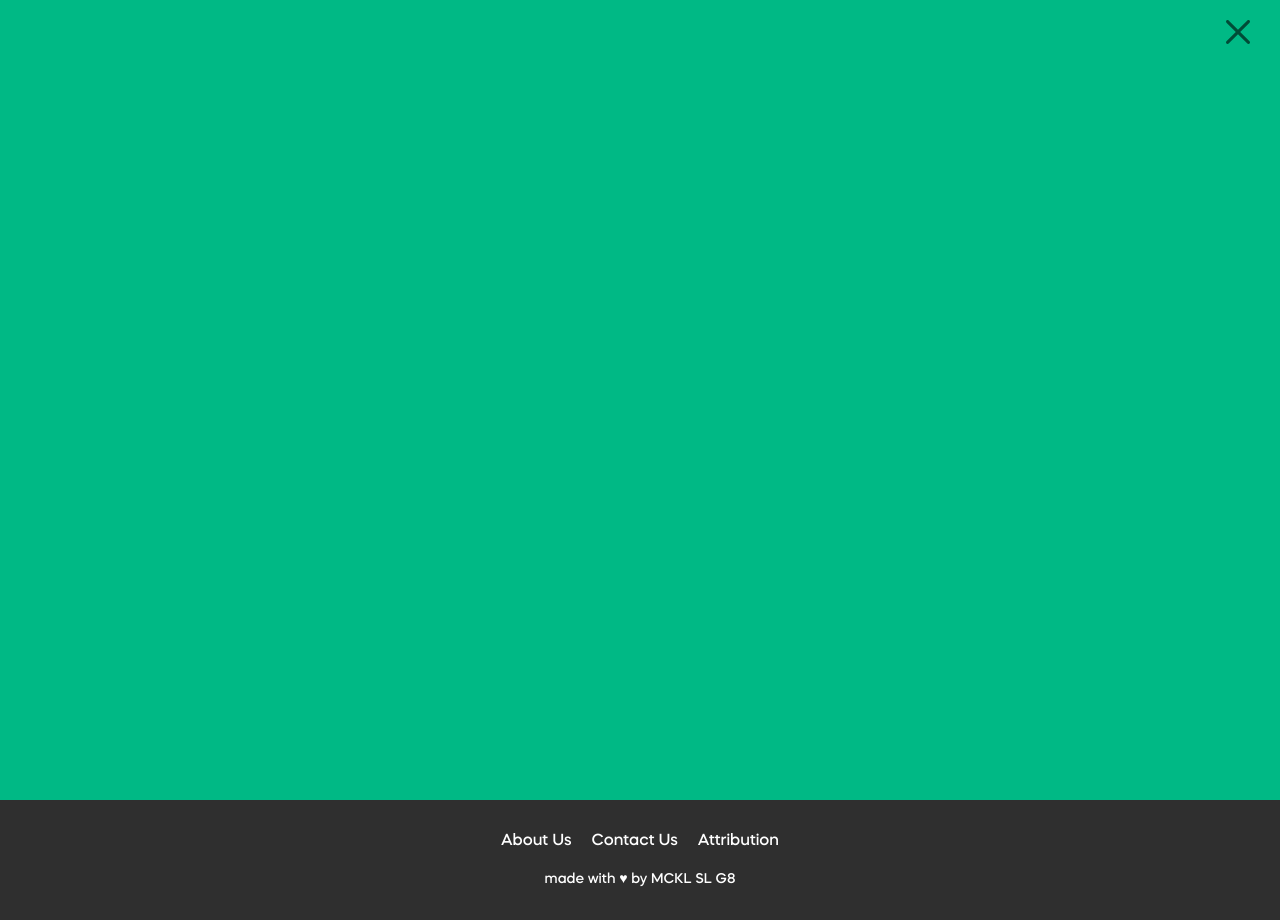
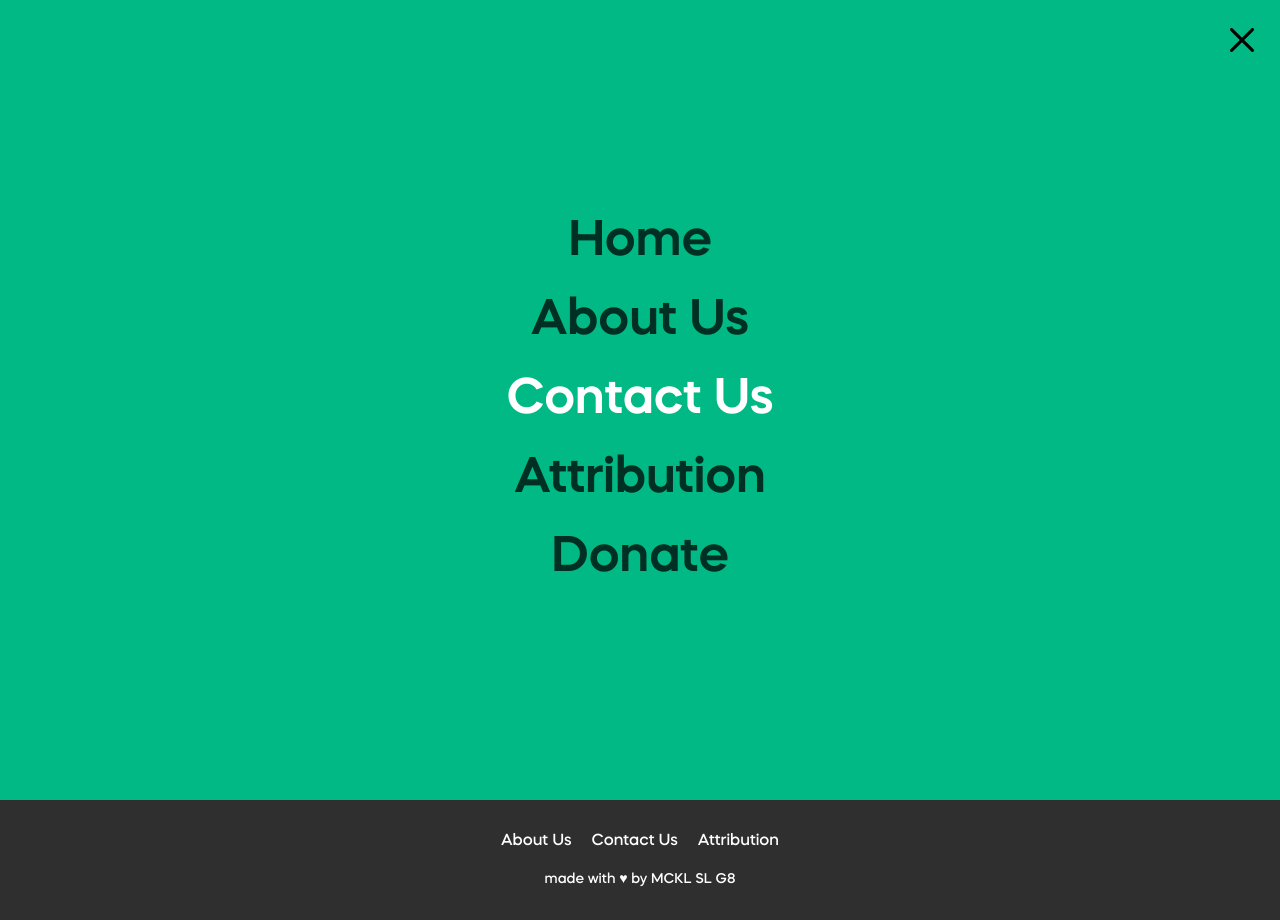
Before and after one commit to vrevolverrr/service-learning, a Next.js app: page /contact in a window 1280 px wide. Both pictures are taken after a click on the element 1223 px from the left and 45 px from the top of the page. Built offline with nearby package versions, Linux system fonts and the light colour scheme.

Commit message:
:sparkles: added new stuff

```diff
--- a/components/NavBar.js
+++ b/components/NavBar.js
@@ -1,10 +1,27 @@
 import Link from 'next/link';
 import Image from 'next/image';
+import { useRouter } from 'next/router'
 import { useState } from 'react';
 import styles from '../styles/navbar.module.css';
 import Logo from '../public/logo_mini.svg';
 
+function NavItem(props) {
+    return (
+        <Link href={props.href} passHref={true}>
+            <p style={{padding: '10px', color: props.active ? '#ffffff' : '#003023', cursor: 'pointer'}}
+                onClick={props.onClick}>
+                {props.children}
+            </p>
+        </Link>
+    );
+}
+
+
 export default function NavigationBar() {
+    const router = useRouter();
+
+    console.log(router.pathname);
+
     const [navOpened, setNavOpened] = useState(false);
     const [navItems, setNavItems] = useState(false);
 
@@ -29,9 +46,24 @@ export default function NavigationBar() {
         <div className={styles.nav} style={navOpened ? {height: '100vh'} : {height: '0'}} onScroll={closeNavMenu}>
             {navItems ?
                 <div className={styles.navmenu}>
-                    <div style={{position: 'absolute', right: '30px', top: '20px', cursor: 'pointer'}} onClick={closeNavMenu}>
+                    <div style={{position: 'absolute', right: '2vw', top: '10px', cursor: 'pointer'}} onClick={closeNavMenu}>
                         <svg height="24px" width="24px" viewBox="0 0 329.26933 329"><path d="m194.800781 164.769531 128.210938-128.214843c8.34375-8.339844 8.34375-21.824219 0-30.164063-8.339844-8.339844-21.824219-8.339844-30.164063 0l-128.214844 128.214844-128.210937-128.214844c-8.34375-8.339844-21.824219-8.339844-30.164063 0-8.34375 8.339844-8.34375 21.824219 0 30.164063l128.210938 128.214843-128.210938 128.214844c-8.34375 8.339844-8.34375 21.824219 0 30.164063 4.15625 4.160156 9.621094 6.25 15.082032 6.25 5.460937 0 10.921875-2.089844 15.082031-6.25l128.210937-128.214844 128.214844 128.214844c4.160156 4.160156 9.621094 6.25 15.082032 6.25 5.460937 0 10.921874-2.089844 15.082031-6.25 8.34375-8.339844 8.34375-21.824219 0-30.164063zm0 0"/></svg>
                     </div>
+                    <NavItem active={router.pathname == "/"} href="/" onClick={closeNavMenu}>
+                        Home
+                    </NavItem>
+                    <NavItem active={router.pathname == "/about"} href="/about" onClick={closeNavMenu}>
+                        About Us
+                    </NavItem>
+                    <NavItem active={router.pathname == "/contact"} href="/contact" onClick={closeNavMenu}>
+                        Contact Us
+                    </NavItem>
+                    <NavItem active={router.pathname == "/attribution"} href="/attribution" onClick={closeNavMenu}>
+                        Attribution
+                    </NavItem>
+                    <NavItem active={router.pathname == "/donate"} href="/donate" onClick={closeNavMenu}>
+                        Donate
+                    </NavItem>
                 </div>
                 : <div />
             }
@@ -45,11 +77,11 @@ export default function NavigationBar() {
                     <p>DONATE</p>
                 </div>
             </Link>
-            <div style={{display: 'flex', flexDirection: 'column', alignItems: 'end', cursor: 'pointer'}} onClick={openNavMenu}>
+        </div>
+        <div className={styles.menu} onClick={openNavMenu}>
                 <div style={{height: '1px', width: '34px', borderTop: '4px solid black'}}/>
                 <div style={{height: '10px'}}/>
                 <div style={{height: '1px', width: '24px', borderTop: '4px solid black'}}/>
-            </div>
         </div>
         </>
     );
--- a/styles/Contact.module.css
+++ b/styles/Contact.module.css
@@ -17,6 +17,17 @@
 }
 
 .header_text {
-    font-size: 50px;
     font-weight: 500;
 }
+
+@media only screen and (min-width: 0) {
+    .header_text {
+        font-size: 10vw;
+    }
+}
+
+@media only screen and (min-width: 460px) {
+    .header_text {
+        font-size: 50px;
+    }
+}
--- a/styles/navbar.module.css
+++ b/styles/navbar.module.css
@@ -5,21 +5,56 @@
     cursor: pointer;
 }
 
+.menu {
+    display: flex;
+    flex-direction: column;
+    align-items: end;
+    cursor: pointer;
+    position: absolute;
+    right: 25px;
+    top: 35px
+}
+
+.header {
+    position: absolute;
+    right: 70px;
+    top: 10px;
+    margin-right: 20px;
+    margin-top: 15px;
+    width: 200px;
+    display: flex;
+    justify-content: space-between;
+    align-items: center;
+    font-size: 18px;
+}
+
 @media only screen and (min-width: 0) {
     .logo {
-        width: 80px;
+        display: none;
+    }
+
+    .header {
+        display: none;
     }
 }
 
-@media only screen and (min-width: 500px) {
+@media only screen and (min-width: 600px) {
     .logo {
+        display: block;
         width: 100px;
     }
 }
 
 @media only screen and (min-width: 800px) {
     .logo {
+        display: block;
         width: 110px;
+    }
+}
+
+@media only screen and (min-width: 950px) {
+    .header {
+        display: flex;
     }
 }
 
@@ -29,19 +64,6 @@
 
 .social_media_icon:hover {
     transform: scale(1.05);
-}
-
-.header {
-    position: absolute;
-    right: 20px;
-    top: 10px;
-    margin-right: 20px;
-    margin-top: 15px;
-    width: 250px;
-    display: flex;
-    justify-content: space-between;
-    align-items: center;
-    font-size: 18px;
 }
 
 .donate_button {
@@ -65,21 +87,22 @@
     box-shadow: none;
 }
 
-@media only screen and (max-width: 800px) {
-    .header {
-        display: none;
-    }
-}
-
 @keyframes navmenuanim {
     0% {opacity: 0;}
     100% {opacity: 1;}
 }
 
 .navmenu {
+    height: 100%;
+    display: flex;
+    flex-direction: column;
+    justify-content: center;
+    align-items: center;
+    font-size: 50px;
+    opacity: 0;
     animation-name: navmenuanim;
-    animation-duration: 2s;
-    animation-delay: 2s;
+    animation-duration: 0.8s;
+    animation-fill-mode: forwards;
 }
 
 .nav {
```
Also changed, not shown: styles/Attribution.module.css (+12 -1 lines).
